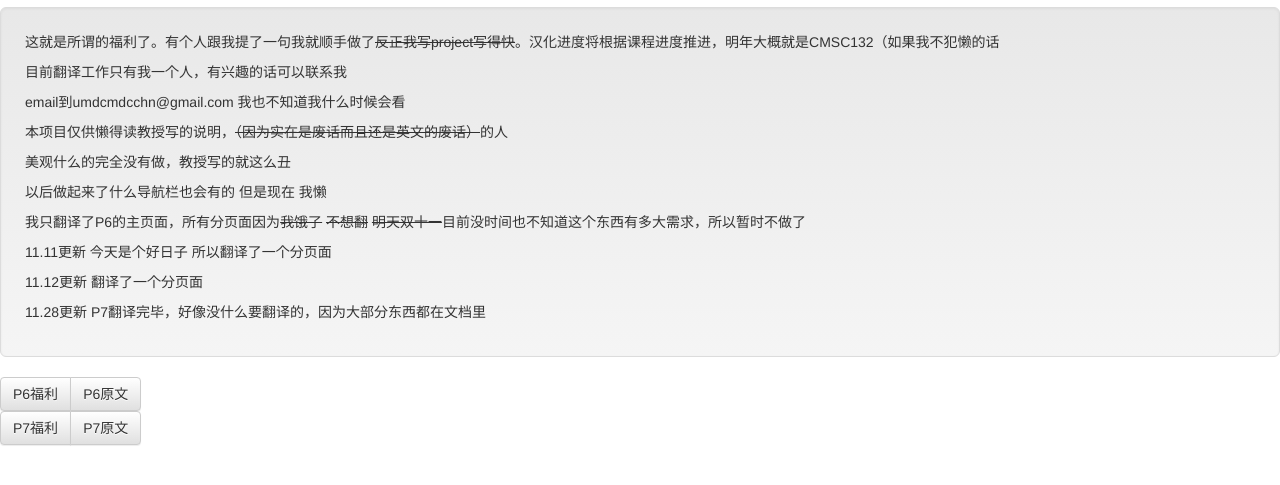
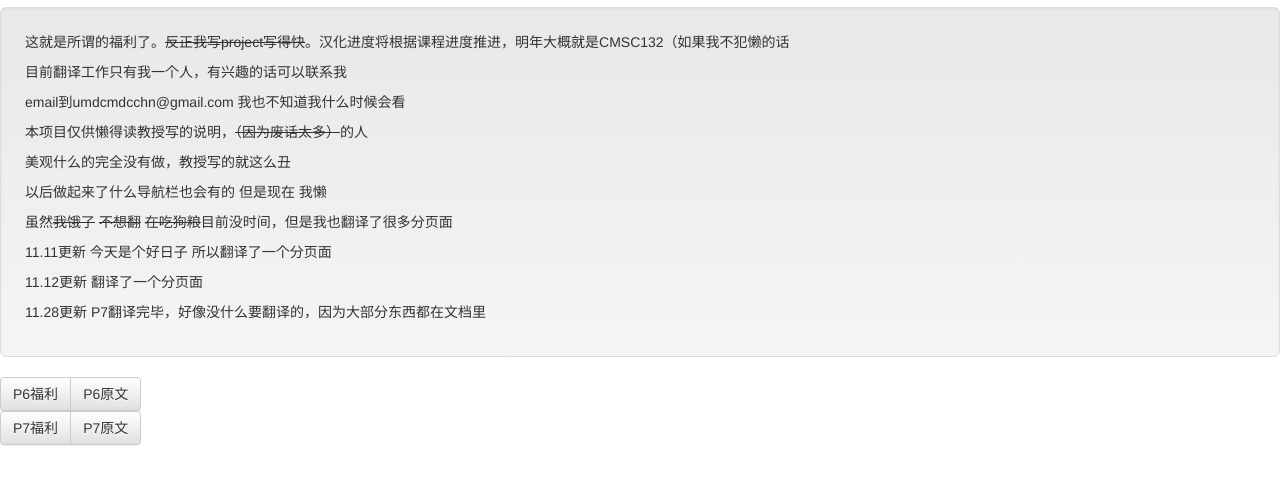
Before and after one commit to UMDcmscCHN/UMDcmscCHN.github.io, a plain HTML site: page index.html in a window 1280 px wide. Shown: the part 63-548 px from the top of the page. Drawn offline with nearby package versions, Linux system fonts and the light colour scheme.

Commit message:
11.29 index update

```diff
--- a/index.html
+++ b/index.html
@@ -9,13 +9,13 @@
 <body>
   <h1>CMSC系列课程汉化计划</h1>
   <div class="well well-lg">
-    <p>这就是所谓的福利了。有个人跟我提了一句我就顺手做了<s>反正我写project写得快</s>。汉化进度将根据课程进度推进，明年大概就是CMSC132（如果我不犯懒的话</p>
+    <p>这就是所谓的福利了。<s>反正我写project写得快</s>。汉化进度将根据课程进度推进，明年大概就是CMSC132（如果我不犯懒的话</p>
     <p>目前翻译工作只有我一个人，有兴趣的话可以联系我</p>
     <p>email到umdcmdcchn@gmail.com 我也不知道我什么时候会看</p>
-    <p>本项目仅供懒得读教授写的说明，<s>（因为实在是废话而且还是英文的废话）</s>的人</p>
+    <p>本项目仅供懒得读教授写的说明，<s>（因为废话太多）</s>的人</p>
     <p>美观什么的完全没有做，教授写的就这么丑</p>
     <p>以后做起来了什么导航栏也会有的 但是现在 我懒</p>
-    <p>我只翻译了P6的主页面，所有分页面因为<s>我饿了</s> <s>不想翻</s> <s>明天双十一</s>目前没时间也不知道这个东西有多大需求，所以暂时不做了</p>
+    <p>虽然<s>我饿了</s> <s>不想翻</s> <s>在吃狗粮</s>目前没时间，但是我也翻译了很多分页面</p>
     <p>11.11更新 今天是个好日子 所以翻译了一个分页面</p>
     <p>11.12更新 翻译了一个分页面</p>
     <p>11.28更新 P7翻译完毕，好像没什么要翻译的，因为大部分东西都在文档里</p>
```
